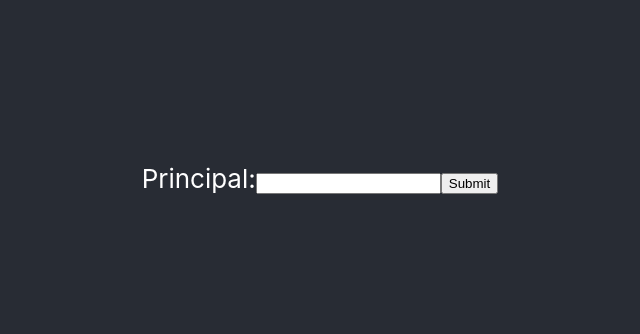
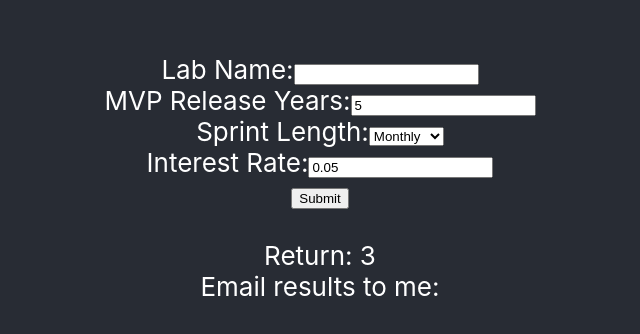
Before and after one commit to sedkis/property-researcher, a React (Create React App) app in the folder web-ui/: page / in a window 1280 px wide. Shown: the part 222-556 px from the top of the page, without its empty margins (320-960 px from the left). Built offline with nearby package versions, Linux system fonts and the light colour scheme; the HTML template or start-up script is replaced by a standard one.

Commit message:
Adds the form with real time updating

```diff
--- a/web-ui/src/form/Form.js
+++ b/web-ui/src/form/Form.js
@@ -1,15 +1,76 @@
 import React, { Component } from 'react';
 
 class Form extends Component {
+    constructor(props) {
+        super(props);
+        this.state = {
+            name: '',
+            lengthYears: 5,
+            sprintLength: 12,
+            interest: 0.05
+        }
+        this.handleNameChange = this.handleNameChange.bind(this);
+        this.handleLengthChange = this.handleLengthChange.bind(this);
+        this.handleSprintLengthChange = this.handleSprintLengthChange.bind(this);
+        this.handleLengthChange = this.handleLengthChange.bind(this);
+    }
+
+    handleNameChange(event) {
+        this.setState({name: event.target.value})
+    }
+    handleLengthChange(event) {
+        this.setState({lengthYears: event.target.value})
+    }
+
+    handleSprintLengthChange(event) {
+        this.setState({sprintLength: event.target.value})
+    }
+
     render() {
+
         return (
+        <div>
             <form>
-            <label>
-              Principal:
-              <input type="text" name="name" />
-            </label>
-            <input type="submit" value="Submit" />
-          </form>
+
+                <label>
+                    Lab Name:
+                    <input type="text" value={this.state.name} onChange={this.handleNameChange}/>
+                </label>
+
+                <br></br>
+
+                <label>
+                    MVP Release Years:
+                    <input type="number" value={this.state.lengthYears} onChange={this.handleLengthChange}/>
+                </label>
+
+                <br></br>
+
+                <label>
+                    Sprint Length:
+                    <select value={this.state.sprintLength} onChange={this.handleSprintLengthChange}>
+                        <option value={26}>Biweekly</option>
+                        <option value={12}>Monthly</option>
+                    </select>
+                </label>
+
+                <br></br>
+
+                <label>
+                    Interest Rate:
+                    <input type="number" value={this.state.interest} onChange={this.handleLengthChange}/>
+                </label>
+
+                <br/>
+                <input type="submit" value="Submit" />
+
+            </form>
+
+            <br/>
+            Return: { this.state.lengthYears * this.state.sprintLength * this.state.interest }
+            <br></br>
+            Email results to me:
+        </div>
         )
     }
 }
```
